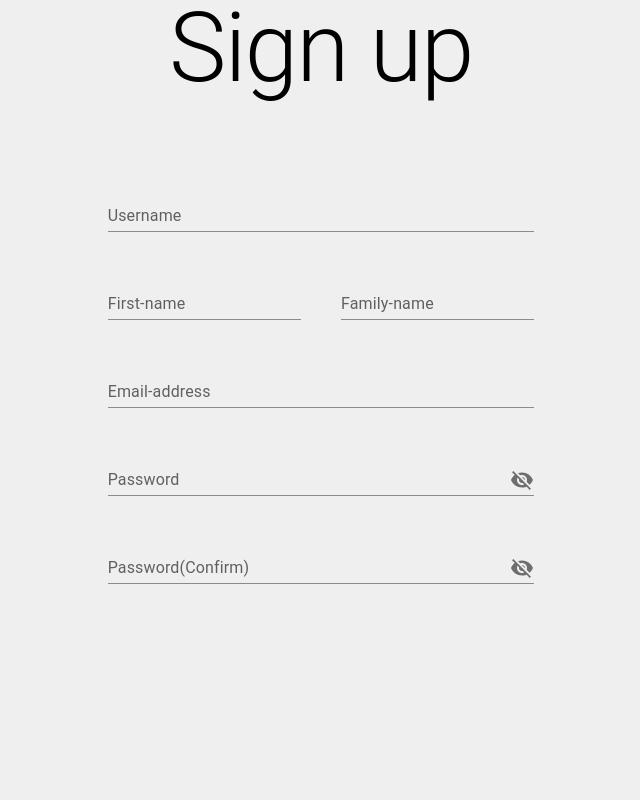
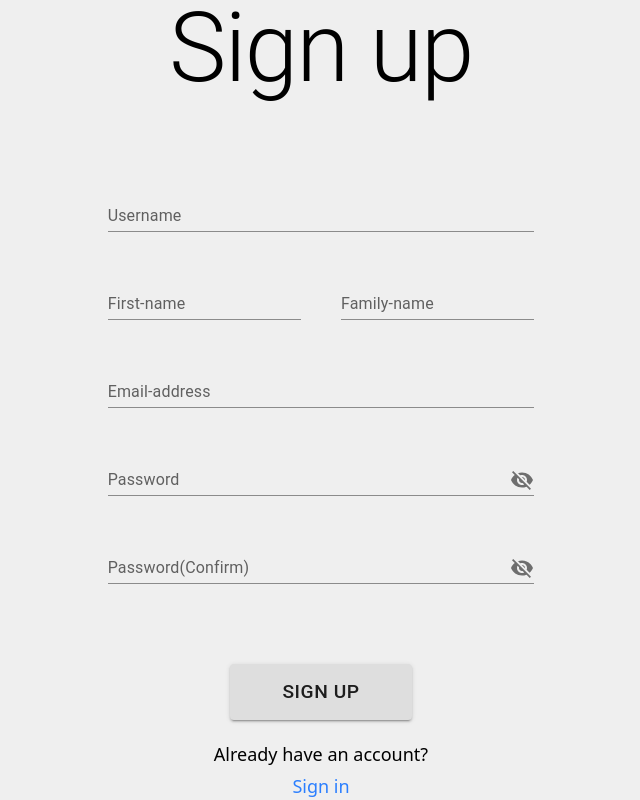
Before and after one commit to yoshi0319/money-management, a Next.js app in the folder frontend/: page / in a window 1280 px wide. Shown: the part 200-1000 px from the top of the page, without its empty margins (319-959 px from the left). Before the commit the page ends 800 px from the top, so only its background shows below. Built offline with nearby package versions, Linux system fonts and the light colour scheme.

Commit message:
sign up画面のUIは完成

```diff
--- a/frontend/src/app/page.tsx
+++ b/frontend/src/app/page.tsx
@@ -1,10 +1,48 @@
-import { InputAdornment, TextField, Typography } from "@mui/material";
+'use client'
+
+import { Button, ButtonProps, InputAdornment, Link, styled, TextField, Typography } from "@mui/material";
 import VisibilityOffIcon from '@mui/icons-material/VisibilityOff';
+import { useState } from "react";
+import { useRouter } from "next/navigation";
+
 export default function Register() {
+
+  const [values, setValues] = useState({
+    username: "",
+    firstName: "",
+    familyName: "",
+    emailAddress: "",
+    password: "",
+    passwordConfirm: "",
+  });
+  const router = useRouter();
+
+  function handleInputChange(e: React.ChangeEvent<HTMLInputElement>) {
+    setValues({
+      ...values,
+      [e.target.name]: e.target.value,
+    })
+  }
+
+  function goToLogin(e: React.MouseEvent<HTMLAnchorElement>) {
+    e.preventDefault();
+    router.push("/login");
+  }
+
+  const ColorButton = styled(Button)<ButtonProps>(({ theme }) => ({
+    color: theme.palette.getContrastText("#DEDEDE"),
+    fontSize: "1.2rem",
+    backgroundColor: "#DEDEDE",
+    '&:hover': {
+      backgroundColor: "#C1C1C1",
+    },
+  }));
+
+
   return (
     <div className="flex justify-center items-center flex-col">
       <Typography variant="h1" className="pt-48 pb-20">Sign up</Typography>
-      <div className="flex flex-col gap-10 w-1/3">
+      <div className="flex flex-col gap-10 w-1/3">                                            {/* 6つあるフォームを囲っている */}
         <TextField id="standard-basic" label="Username" variant="standard"/>
         <div className="flex gap-10 w-full">
           <TextField id="standard-basic" label="First-name" variant="standard" sx={{ width: "50%" }}/>
@@ -38,6 +76,13 @@ export default function Register() {
           }
         }} />
       </div>
+      <div className="flex justify-center w-full h-full pt-20">
+        <ColorButton variant="contained" size="large" className="w-1/7 h-14">Sign up</ColorButton>
+      </div>
+      <div  className="flex flex-col justify-center items-center gap-1 pt-5 text-lg">
+        <p>Already have an account?</p>
+        <a href="/login" onClick={goToLogin} className="text-blue-500 hover:text-blue-700">Sign in</a>
+      </div>
     </div>
   );
 }
```
